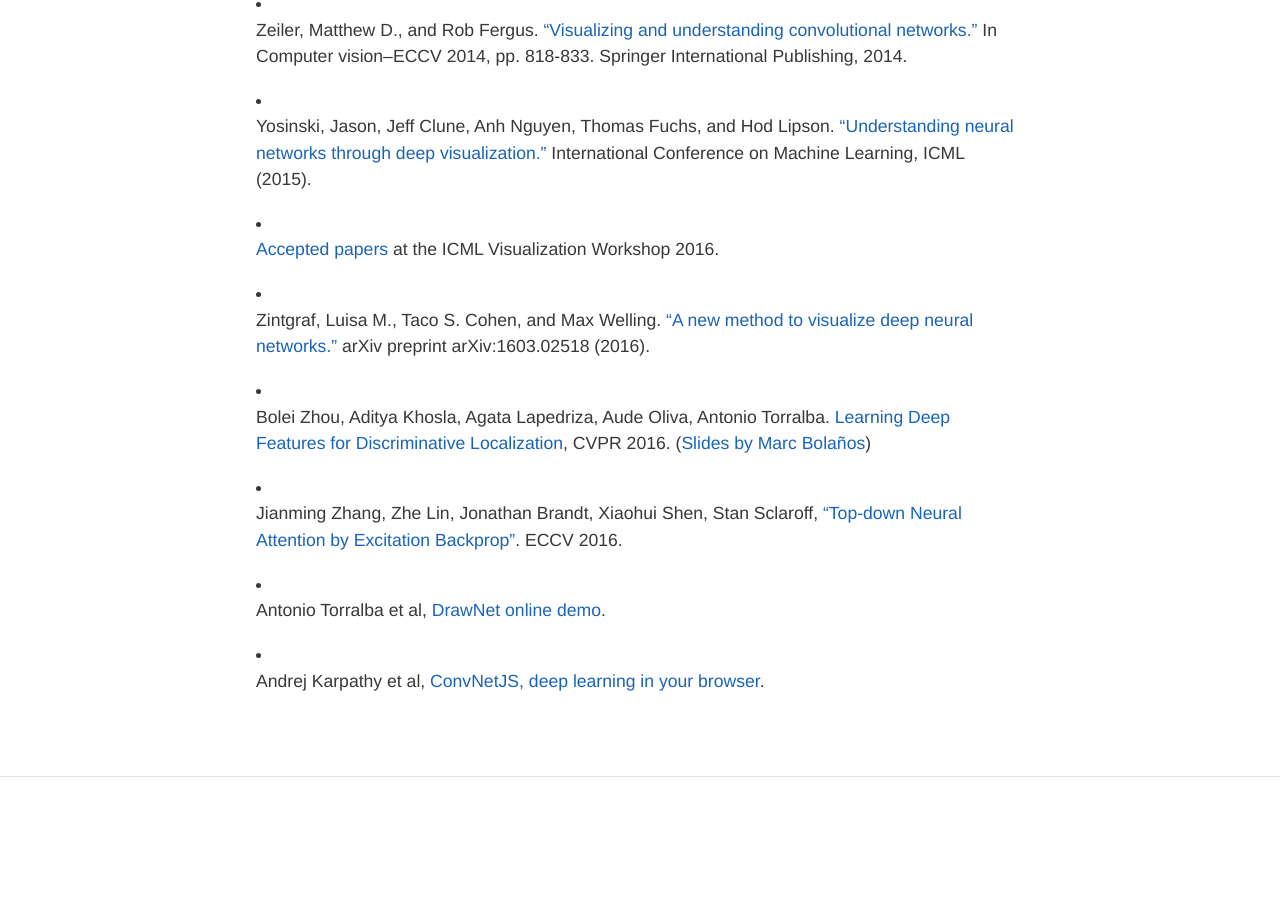
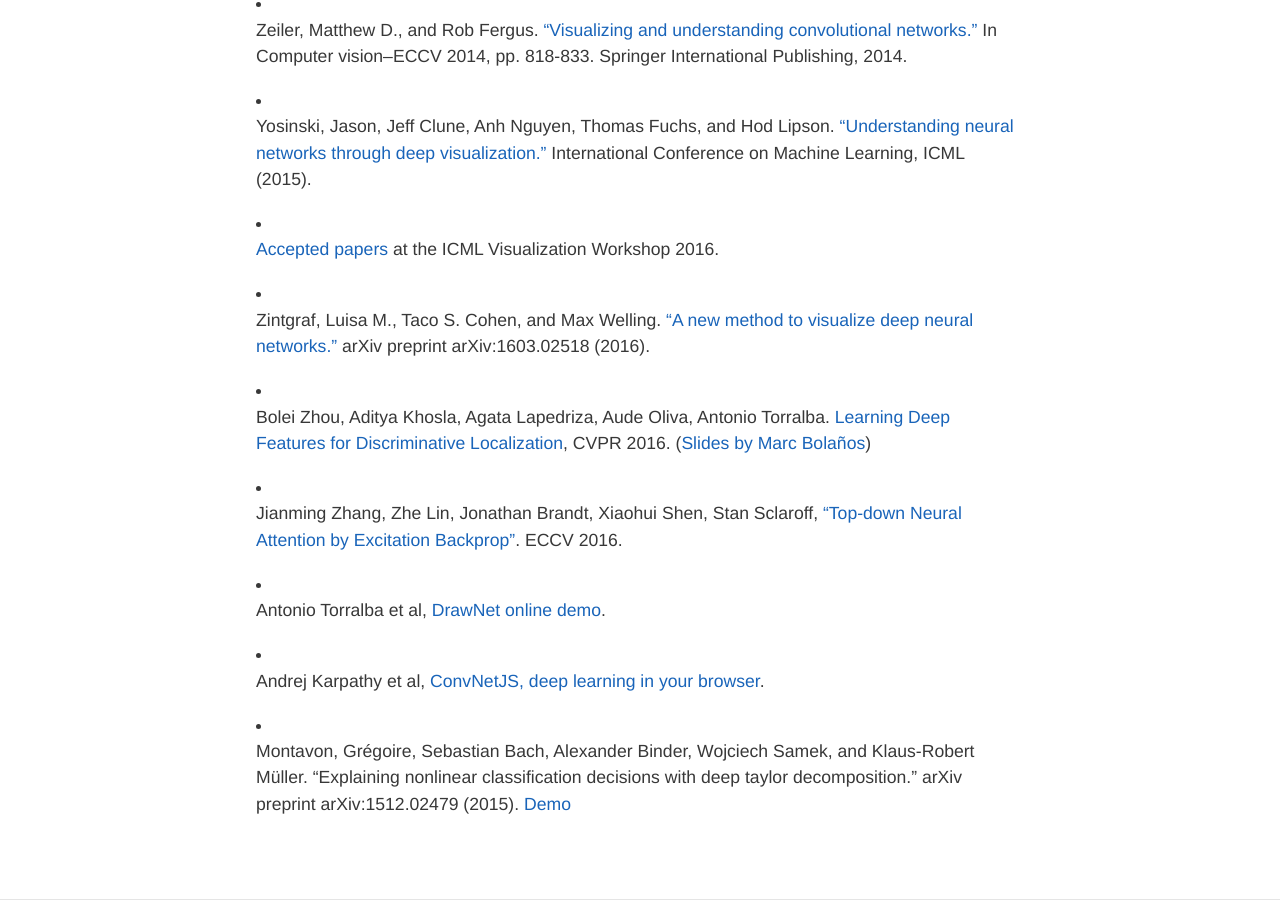
Before and after one commit to imatge-upc/telecombcn-2016-dlcv, a Jekyll site: the page built from visualization.md, in a window 1280 px wide and 900 px high, scrolled down 787 px. Built offline with Jekyll 4.4.1, drawn with Linux system fonts in a browser that asks for light colours; nearby versions of some CDN libraries; before the commit the page ends 1564 px from its top, so only the background shows below that.

Commit message:
Deep Taylor decomposition

```diff
--- a/visualization.md
+++ b/visualization.md
@@ -35,3 +35,5 @@ hide: true
 * Antonio Torralba et al, [DrawNet online demo](http://people.csail.mit.edu/torralba/research/drawCNN/drawNet.html).
 
 * Andrej Karpathy et al, [ConvNetJS, deep learning in your browser](http://cs.stanford.edu/people/karpathy/convnetjs/).
+
+*  Montavon, Grégoire, Sebastian Bach, Alexander Binder, Wojciech Samek, and Klaus-Robert Müller. "Explaining nonlinear classification decisions with deep taylor decomposition." arXiv preprint arXiv:1512.02479 (2015). [Demo](http://www.heatmapping.org/deeptaylor/tutorial/index.html)
```
